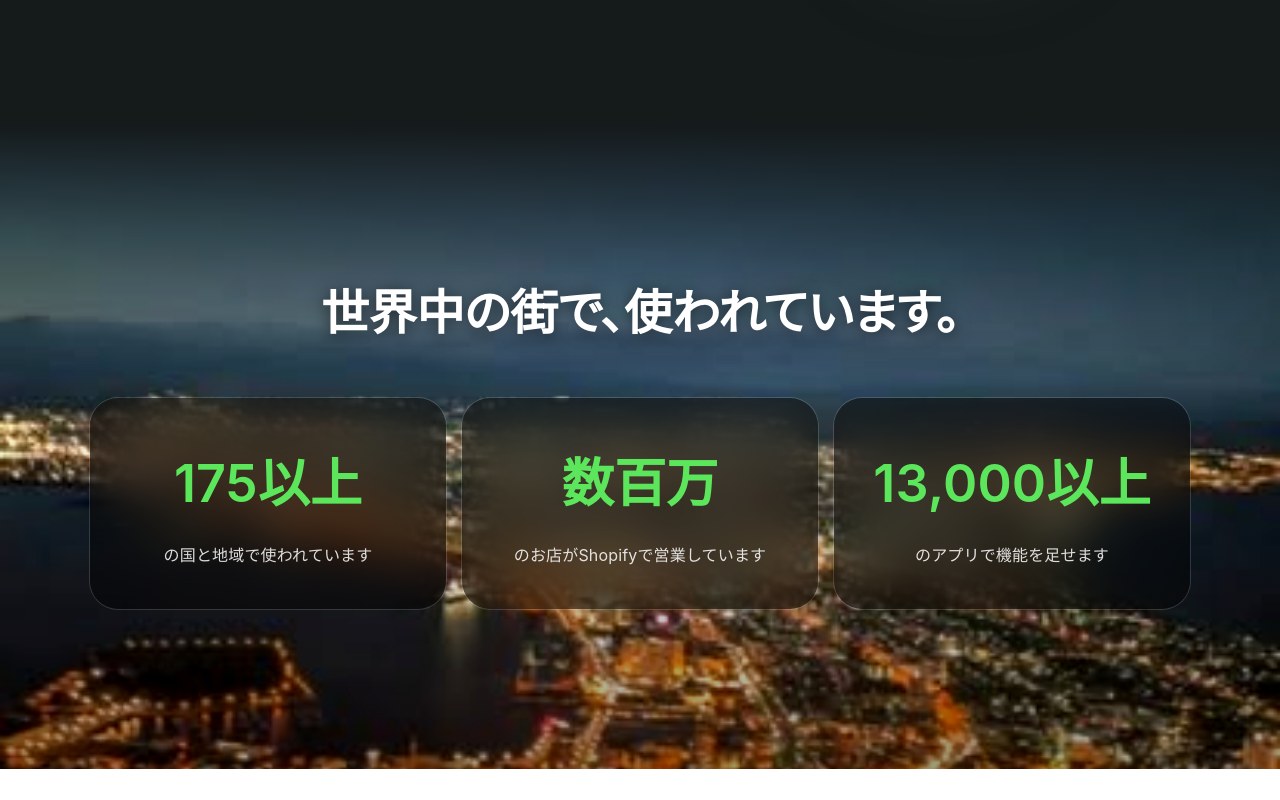
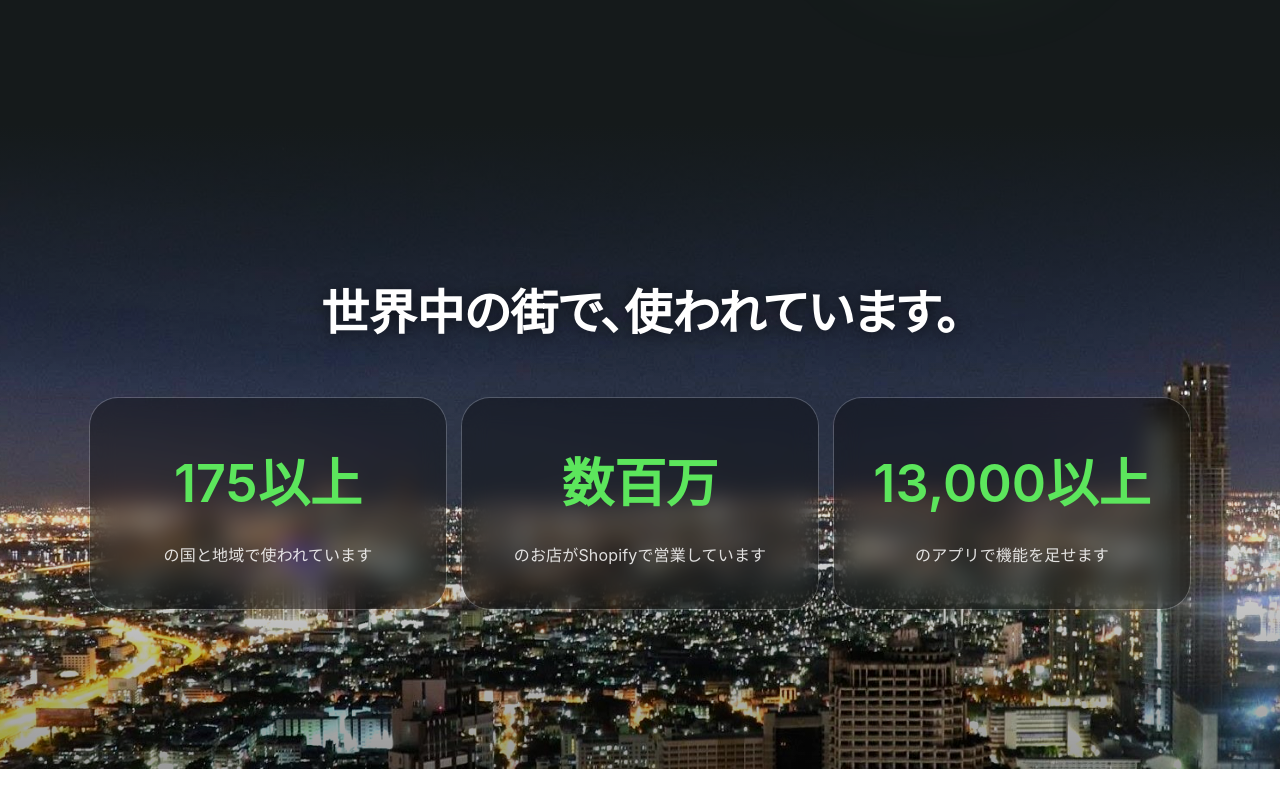
Before and after one commit to masahiro413/chofu-shopify-support, a Next.js app: page /shopify in a window 1280 px wide. Shown: the part 760-1560 px from the top of the page. Built offline with nearby package versions, Linux system fonts and the light colour scheme; no server answers.

Commit message:
夜景の写真を高画質のものに差し替え
Co-Authored-By: Claude Opus 5.5 <noreply@anthropic.com>
Claude-Session: https://claude.ai/code/session_01F1v8HXR5EdbK3VTiRiWeDZ

```diff
--- a/src/app/shopify/page.tsx
+++ b/src/app/shopify/page.tsx
@@ -82,9 +82,9 @@ export default function ShopifyPage() {
           src={nightImage}
           alt=""
           fill
-          sizes="100vw"
+          sizes="(max-width: 768px) 400vw, 100vw"
           placeholder="blur"
-          className="-z-10 object-cover object-[50%_70%] brightness-110 contrast-110 saturate-[1.3]"
+          className="-z-10 object-cover object-[50%_85%] brightness-110 contrast-105 saturate-[1.2]"
         />
         <div aria-hidden="true" className="absolute inset-0 -z-10 bg-gradient-to-b from-[#151a1b] via-transparent via-40% to-black/40" />
         <h2 className="mx-auto max-w-3xl text-center text-[2rem] font-semibold [text-shadow:0_2px_16px_rgba(0,0,0,0.6)] sm:text-5xl">
@@ -92,7 +92,7 @@ export default function ShopifyPage() {
         </h2>
         <dl className="mx-auto mt-14 grid max-w-[1100px] gap-4 sm:grid-cols-3">
           {numbers.map((n) => (
-            <div key={n.value} className="rounded-[28px] bg-black/45 px-8 py-10 text-center ring-1 ring-white/15 backdrop-blur-xl">
+            <div key={n.value} className="rounded-[28px] bg-black/35 px-8 py-10 text-center ring-1 ring-white/20 backdrop-blur-md">
               <dt className="sr-only">{n.label}</dt>
               <dd className="text-[2.75rem] font-semibold whitespace-nowrap text-[#5ce65c] lg:text-[3.25rem]">{n.value}</dd>
               <dd className="mt-3 text-white/85">{n.label}</dd>
```
Also changed, not shown: public/works/nightview.jpg.
